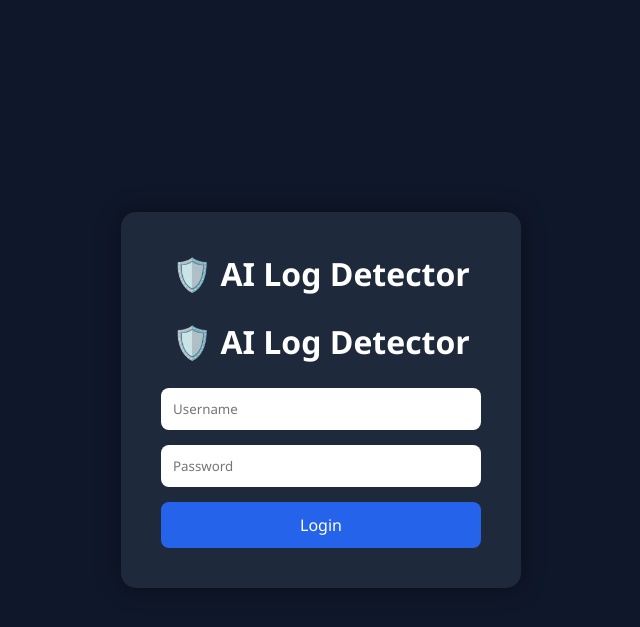
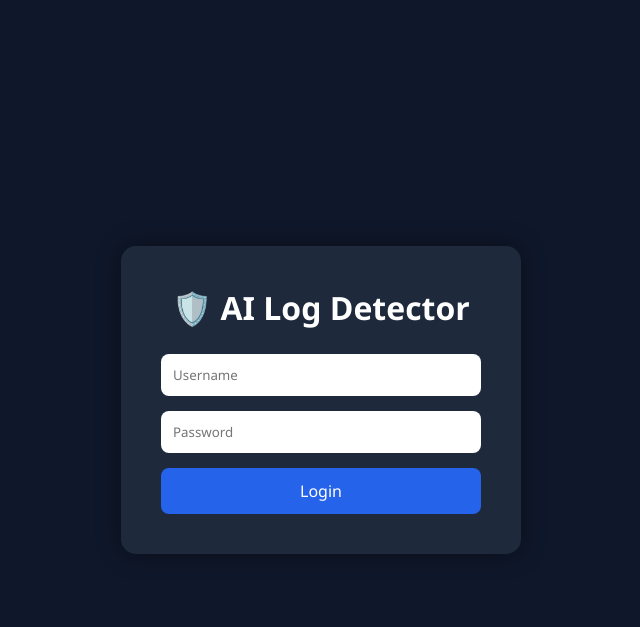
Before and after one commit to akashraya-tech/AI_Log_Anomaly_Detection, a Flask app: page /login in a window 1280 px wide. Shown: the top 627 px of the page, without its empty margins (319-959 px from the left). Run offline with Flask 3, Linux system fonts and the light colour scheme; parts of the project's set-up code (start-up, migrations or seed data) failed here and were passed over; some libraries are stand-ins or nearby versions.

```diff
--- a/templates/login.html
+++ b/templates/login.html
@@ -62,7 +62,7 @@
 
 <div class="login-box">
 
-    <h1>🛡️ AI Log Detector</h1>
+
   <h1>🛡️ AI Log Detector</h1>
 
 {% if error %}
```
